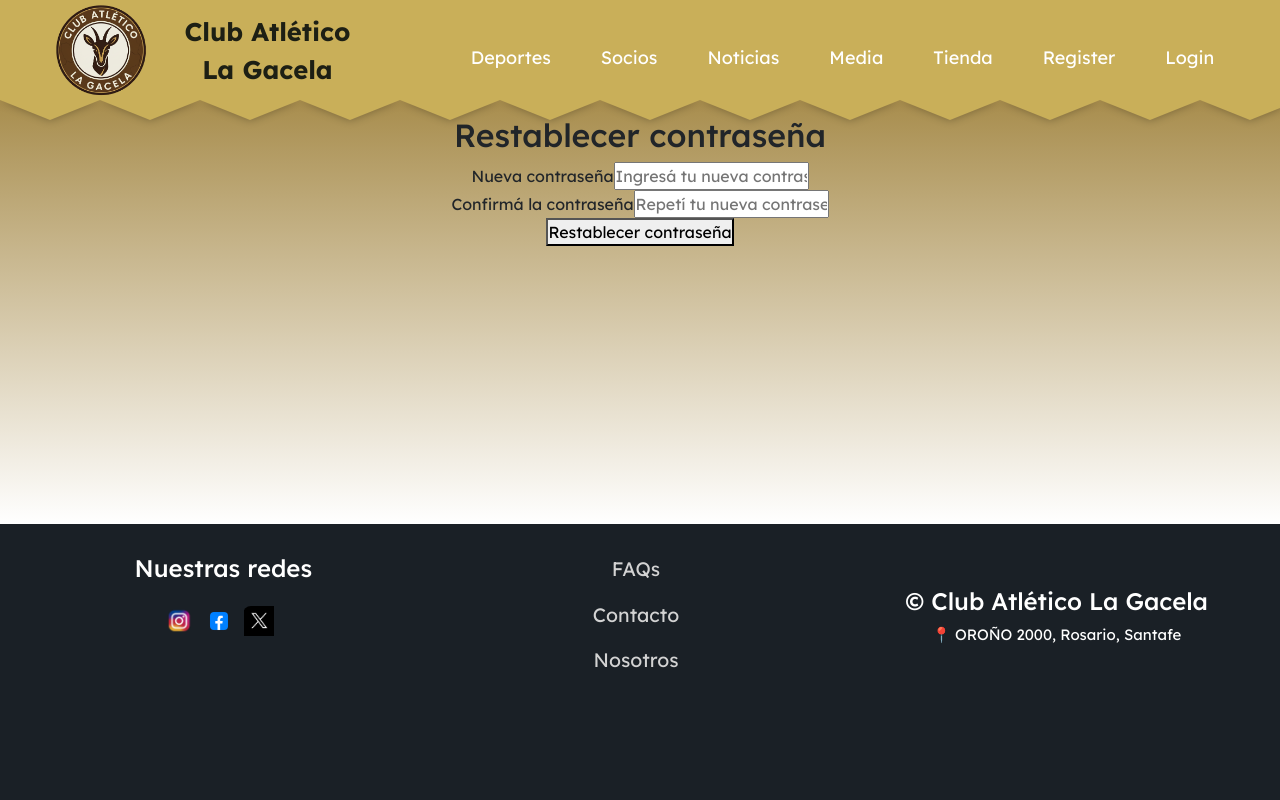
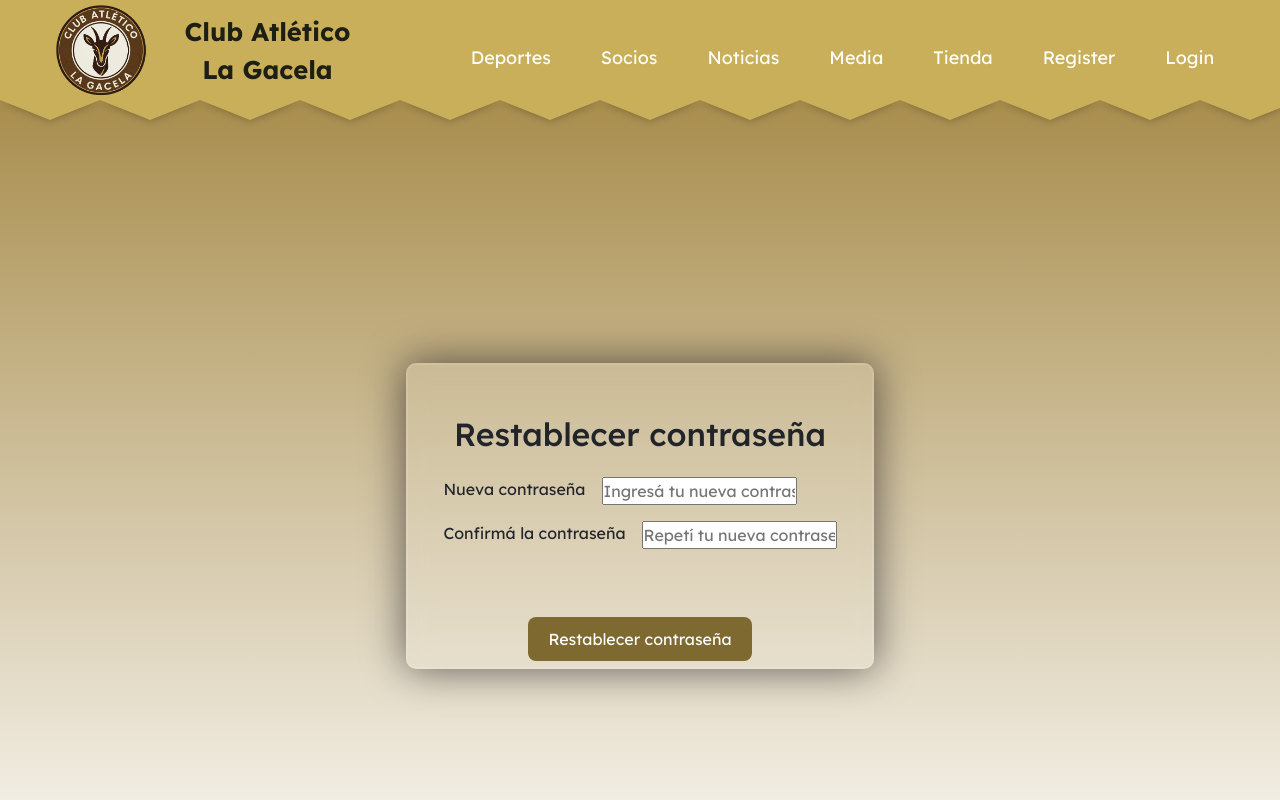
Before and after one commit to bernioviedo/TP-Club, a React (Vite) app in the folder client/club-frontend/: page /reset-password in a window 1280 px wide. Shown: the top 800 px of the page. Built offline with nearby package versions, Linux system fonts and the light colour scheme; no server answers.

Commit message:
agrega estilos al form de cambio de contraseña

```diff
--- /dev/null
+++ b/client/club-frontend/src/pages/ResetPassword.css
@@ -0,0 +1,78 @@
+.reset-password-container {
+    min-height: 100vh;
+    min-width: 100%;
+    display: flex;
+    flex-direction: column;
+    align-items: center;
+    justify-content: center;
+    margin: 0 auto;
+}
+
+.reset-form{
+    display: flex;
+    flex-direction: column;
+    align-items: center;
+    justify-content: center;
+    gap: 1rem;
+
+    @media (min-width: 520px){
+        background-color: rgba(255,255,255,0.13);
+        position: absolute;
+        border-radius: 10px;
+        backdrop-filter: blur(10px);
+        border: 2px solid rgba(255,255,255,0.1);
+        box-shadow: 0 0 40px rgba(8,7,16,0.6);
+        padding: 50px 35px;
+        max-width: 500px;
+        max-height: 90vh;
+        width: auto;
+        box-sizing: border-box;
+        max-height: 90vh;
+        overflow-y: auto;
+        overflow-x: hidden;
+    }
+}
+
+.new-password{
+    display: flex;
+    width: 100%;
+    flex-direction: row;
+    align-items: start;
+    gap: 1rem;
+    flex-wrap: wrap;
+    @media (max-width: 430px){
+        flex-direction: column;
+        align-items: center;
+        justify-content: center;
+    }
+}
+
+.confirm-password{
+    display: flex;
+    width: 100%;
+    flex-direction: row;
+    align-items: start;
+    gap: 1rem;
+    flex-wrap: wrap;
+    @media (max-width: 430px){
+        flex-direction: column;
+        align-items: center;
+        justify-content: center;
+    }
+}
+
+.reset-button{
+    background-color: #7e6a30;
+    color: #ffffff;
+    border: none;
+    padding: 10px 20px;
+    text-align: center;
+    text-decoration: none;
+    display: inline-block;
+    font-size: 16px;
+    margin: 4px 2px;
+    cursor: pointer;
+    border-radius: 8px;
+    position: relative;
+    top: 3rem;
+}
--- a/client/club-frontend/src/pages/ResetPassword.jsx
+++ b/client/club-frontend/src/pages/ResetPassword.jsx
@@ -2,6 +2,7 @@ import { useState } from 'react';
 import { useSearchParams, useNavigate } from 'react-router-dom';
 import axios from 'axios';
 import toast from 'react-hot-toast';
+import './ResetPassword.css';
 
 export default function ResetPassword() {
     const [searchParams] = useSearchParams();
@@ -38,10 +39,10 @@ export default function ResetPassword() {
     };
 
     return (
-        <div>
-            <h2>Restablecer contraseña</h2>
-            <form onSubmit={handleSubmit}>
-                <div>
+        <div className="reset-password-container">
+            <form className="reset-form" onSubmit={handleSubmit}>
+                <h2 className='reset-title'>Restablecer contraseña</h2>
+                <div className='new-password'>
                     <label htmlFor="password">Nueva contraseña</label>
                     <input
                         type="password"
@@ -51,7 +52,7 @@ export default function ResetPassword() {
                         onChange={(e) => setPassword(e.target.value)}
                     />
                 </div>
-                <div>
+                <div className='confirm-password'>
                     <label htmlFor="confirm">Confirmá la contraseña</label>
                     <input
                         type="password"
@@ -61,7 +62,7 @@ export default function ResetPassword() {
                         onChange={(e) => setConfirm(e.target.value)}
                     />
                 </div>
-                <button type="submit">Restablecer contraseña</button>
+                <button className='reset-button' type="submit">Restablecer contraseña</button>
             </form>
         </div>
     );
```
